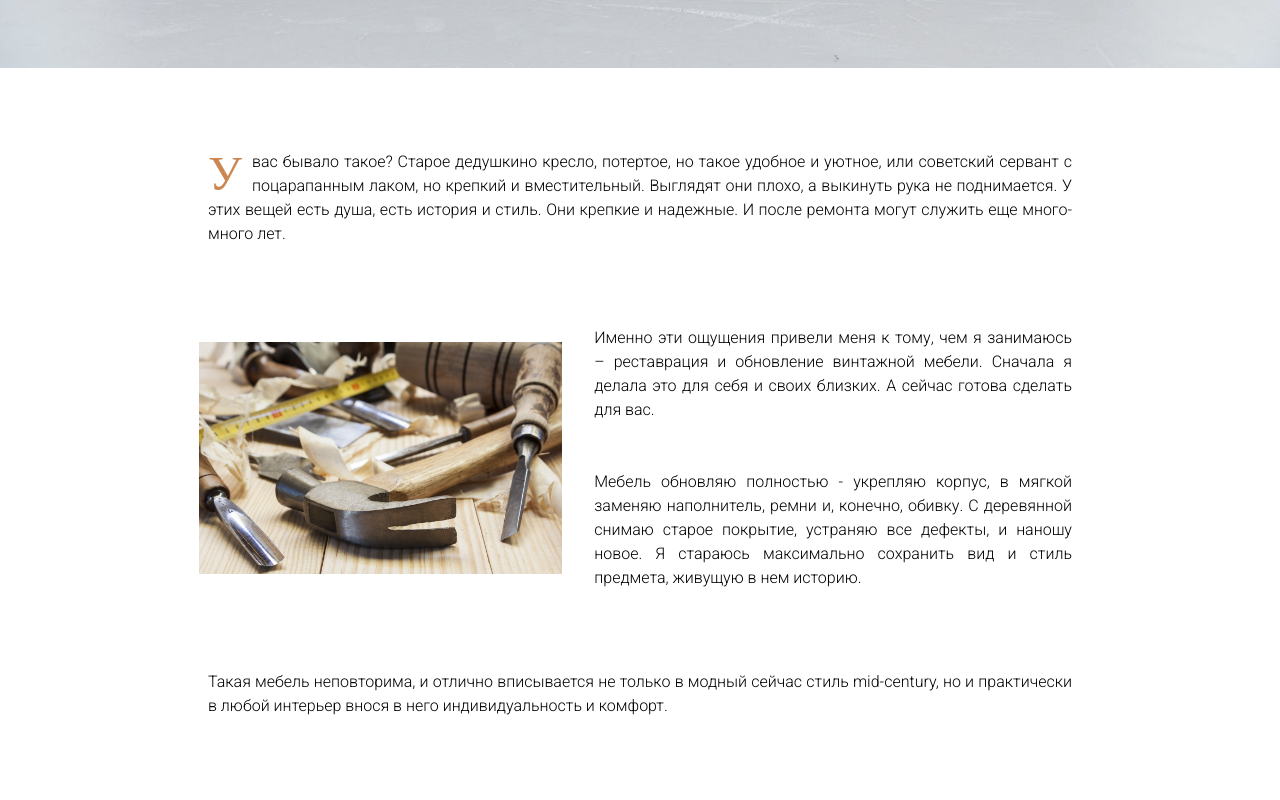
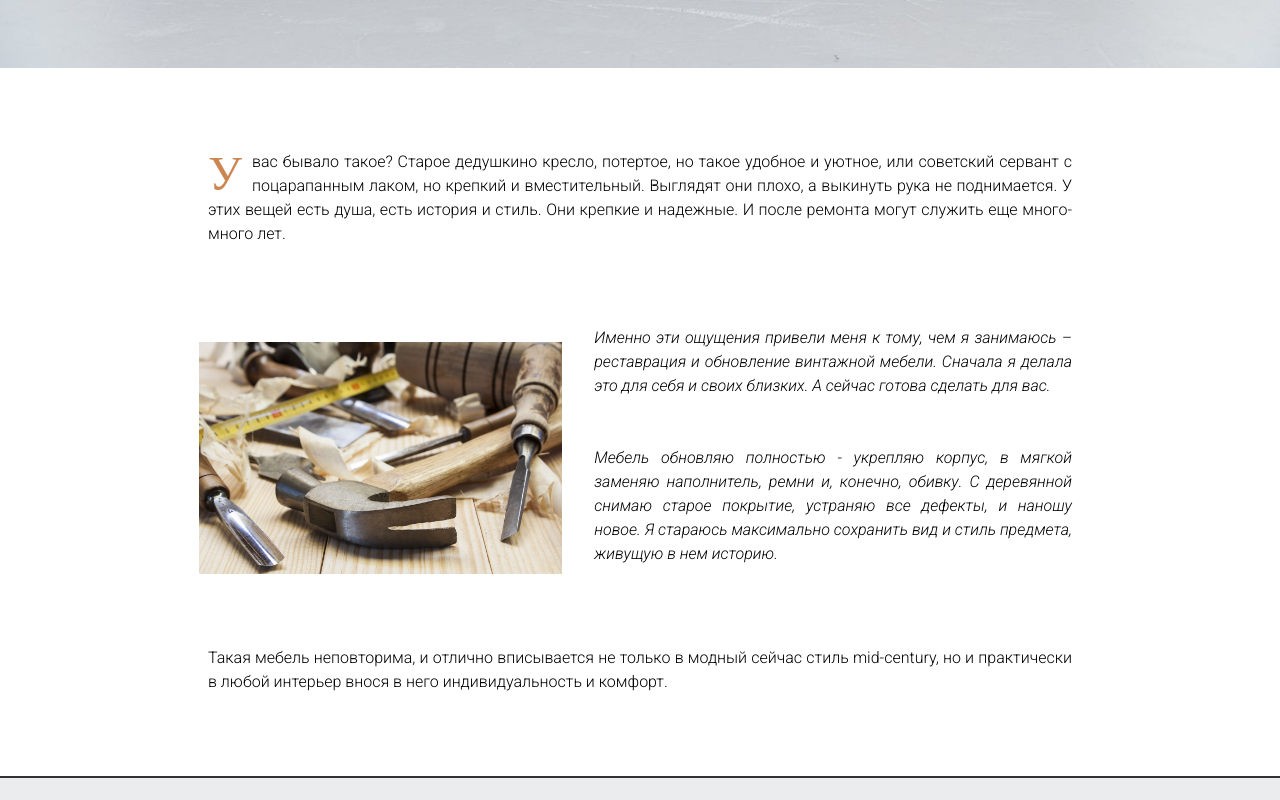
Before and after one commit to WapBly/Landos, a plain HTML site: page index.html in a window 1280 px wide. Shown: the part 732-1532 px from the top of the page. After the commit the page ends 1508 px from the top, so only its background shows below. Drawn offline with Linux system fonts and the light colour scheme.

Commit message:
change text basic font-style & add top border to footer

```diff
--- a/index.html
+++ b/index.html
@@ -5,6 +5,7 @@
     <link rel="preconnect" href="https://fonts.gstatic.com">
     <link href="https://fonts.googleapis.com/css2?family=Roboto:ital,wght@0,100;0,300;0,400;0,500;0,700;1,100;1,300;1,400;1,500;1,700&display=swap" rel="stylesheet">
     <link href="https://fonts.googleapis.com/css2?family=Playfair+Display:wght@400;500&display=swap" rel="stylesheet">
+    <link href="https://fonts.googleapis.com/css2?family=Inconsolata:wght@200;300;400;500;600&display=swap" rel="stylesheet">
     <title>
       Реставрация мебели
     </title>
@@ -50,13 +51,13 @@
         душа, есть история и стиль. Они крепкие и надежные. И после ремонта могут служить еще много-много лет.
       </p>
       <div class="text_basic text-right"><img src="source/images/text_basic.jpg" class="leftimg">
-      <blockquote class="text_basic text_to-the-right__first">
+      <blockquote class="text_basic text_to-the-right">
         Именно эти ощущения привели меня к тому,
         чем я занимаюсь – реставрация и обновление
         винтажной мебели. Сначала я делала это для
         себя и своих близких. А сейчас  готова сделать для вас.
       </blockquote>
-      <blockquote class="text_basic text_to-the-right__second">
+      <blockquote class="text_basic text_to-the-right">
         Мебель обновляю полностью - укрепляю корпус, в мягкой заменяю
         наполнитель,  ремни и, конечно, обивку.  С деревянной снимаю
         старое покрытие, устраняю все дефекты, и наношу новое.  Я стараюсь
--- a/source/styles/index.css
+++ b/source/styles/index.css
@@ -110,7 +110,6 @@ color: #cb8652;
 }
 ,blockquote{
   text-align: right;
-  font-family: "Playfair Display", serif;
   display: block;
   margin-block-start: 1em;
   margin-block-end: 1em;
@@ -118,13 +117,11 @@ color: #cb8652;
   margin-inline-end: 40px;
   margin-right: -15%;
 }
-.text_to-the-right__first{
+.text_to-the-right{
   width: 70%;
   margin-left: 30%;
-}
-.text_to-the-right__second{
-  width: 70%;
-  margin-left: 30%;
+  font-family: Roboto, sans-serif;
+  font-style: italic;
 }
 .leftimg{
   float: left;
@@ -143,6 +140,7 @@ color: #cb8652;
   padding-bottom: 2rem;
   z-index: 100;
   background: rgb(205 208 213 / 40%);
+  border-top: 2px solid rgb(51, 50, 50);
 }
 .footer-nav__logo{
   display: flex;
```
